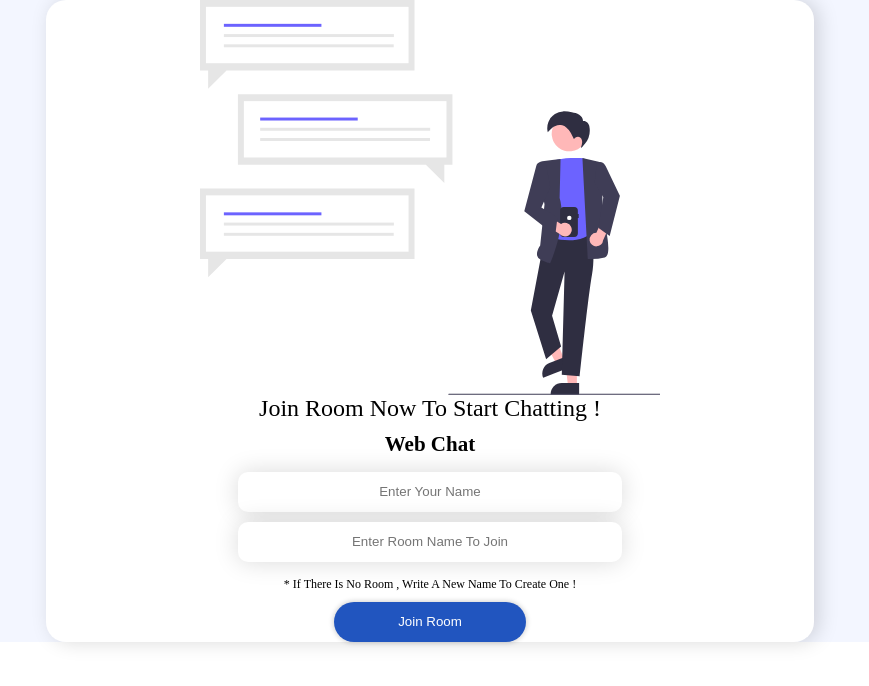
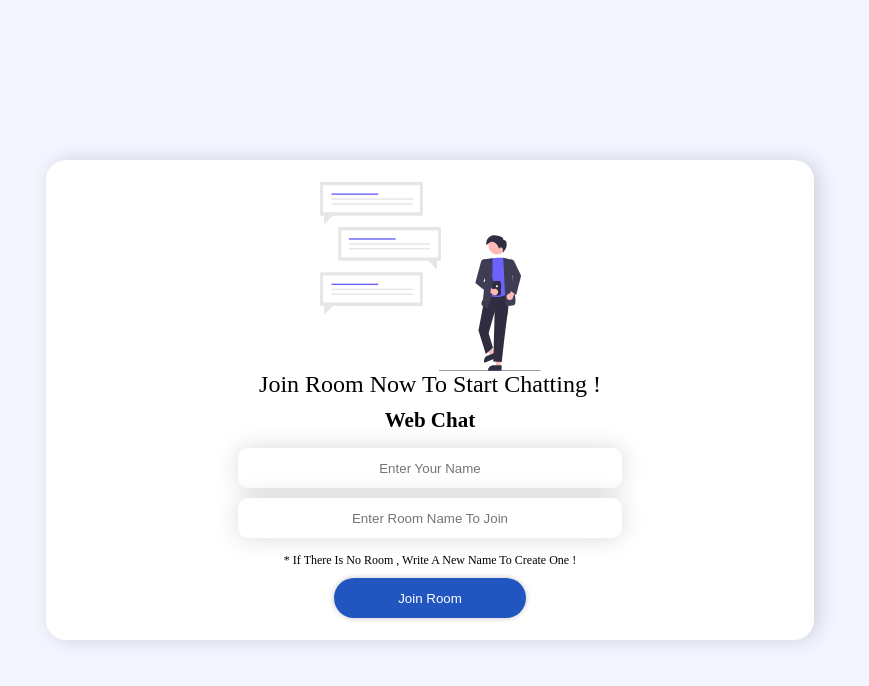
Before and after one commit to KerolosGreen/web-chat-app-newclient, a React (Create React App) app: page / in a window 1280 px wide. Shown: the top 686 px of the page, without its empty margins (210-1079 px from the left). Built offline with nearby package versions, Linux system fonts and the light colour scheme; no server answers; a web font is replaced by a local one.

Commit message:
App css amd chatbox heights

```diff
--- a/src/App.css
+++ b/src/App.css
@@ -5,5 +5,10 @@
   display: flex;
   align-items: center;
   justify-content: center;
-  height: auto;
+  height: 100vh;
 }
+@media only screen and (max-width: 600px) {
+  .App{
+      height: auto;
+  }
+}
--- a/src/components/ChatBox/ChatBox.css
+++ b/src/components/ChatBox/ChatBox.css
@@ -222,6 +222,6 @@ color: black;
 @media only screen and (max-width: 600px) {
     .ChatBox{
         width: 96%;
-        height: 80vh;
+        height: 85vh;
     }
   }
```
